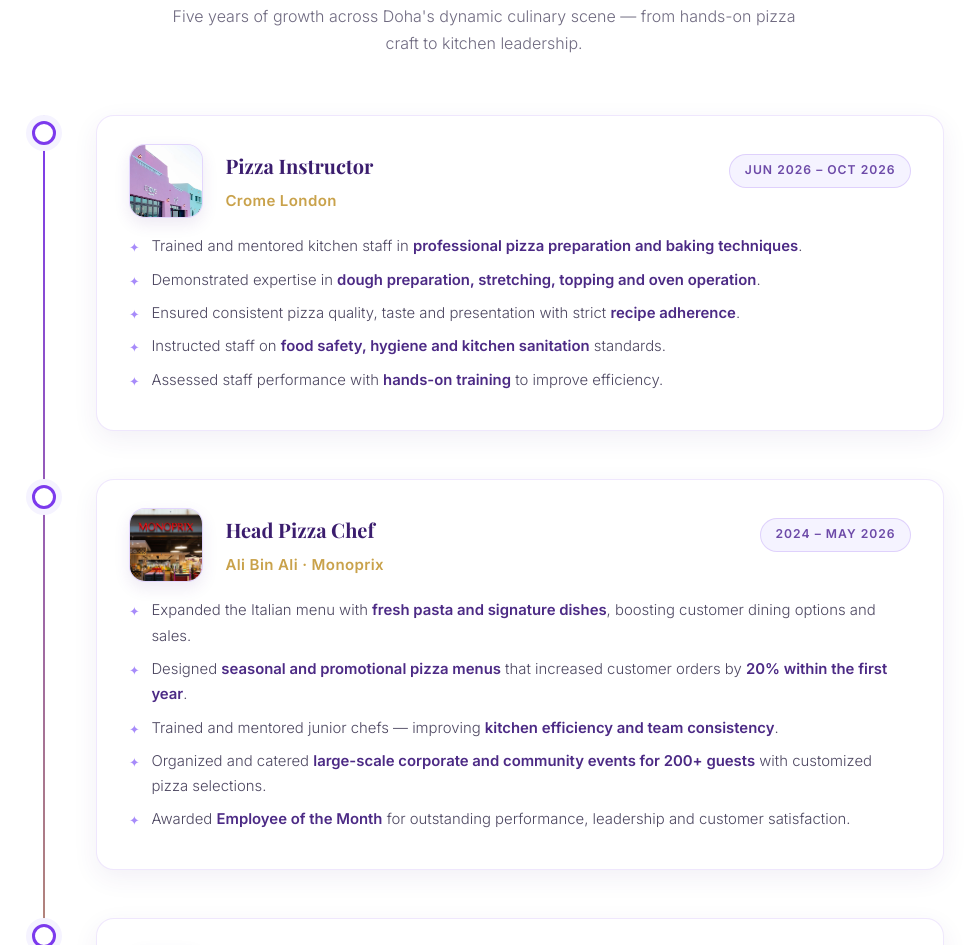
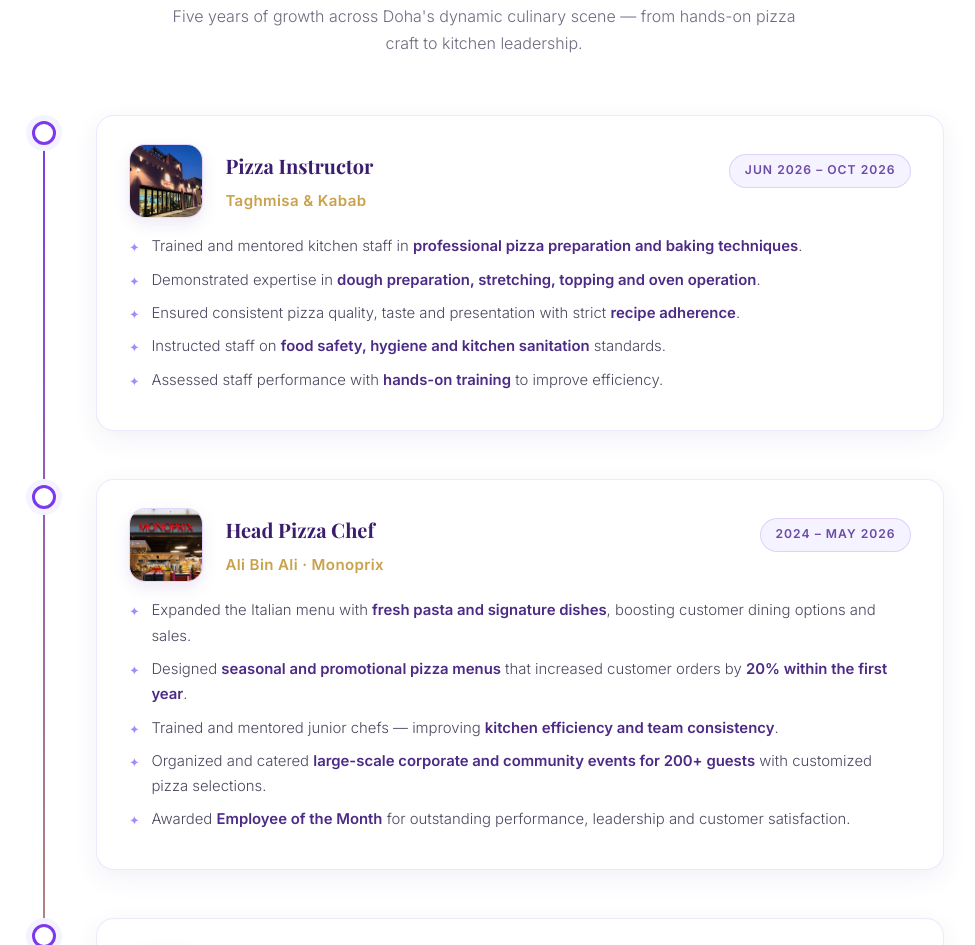
Before and after one commit to CompanyAfrij/ashfaq_portfolio, a plain HTML site: page index.html in a window 1280 px wide. Shown: the part 3972-4917 px from the top of the page, without its empty margins (156-1131 px from the left). Drawn offline with nearby package versions, Linux system fonts and the light colour scheme; a web font is replaced by a local one.

Commit message:
Taghmisa & Kabab

```diff
--- a/index.html
+++ b/index.html
@@ -573,10 +573,10 @@
         <div class="t-dot"></div>
         <div class="t-card">
           <div class="t-head">
-            <div class="t-logo"><img src="Crome%202.webp" alt="Crome London"></div>
+            <div class="t-logo"><img src="taghmisa & kabab.webp" alt="Taghmisa & Kabab"></div>
             <div class="t-title">
               <div class="t-top"><h3>Pizza Instructor</h3><span class="t-date">Jun 2026 – Oct 2026</span></div>
-              <div class="t-org">Crome London</div>
+              <div class="t-org">Taghmisa & Kabab</div>
             </div>
           </div>
           <ul>
```
Also changed, not shown: taghmisa & kabab.webp (added), 1 other file.
